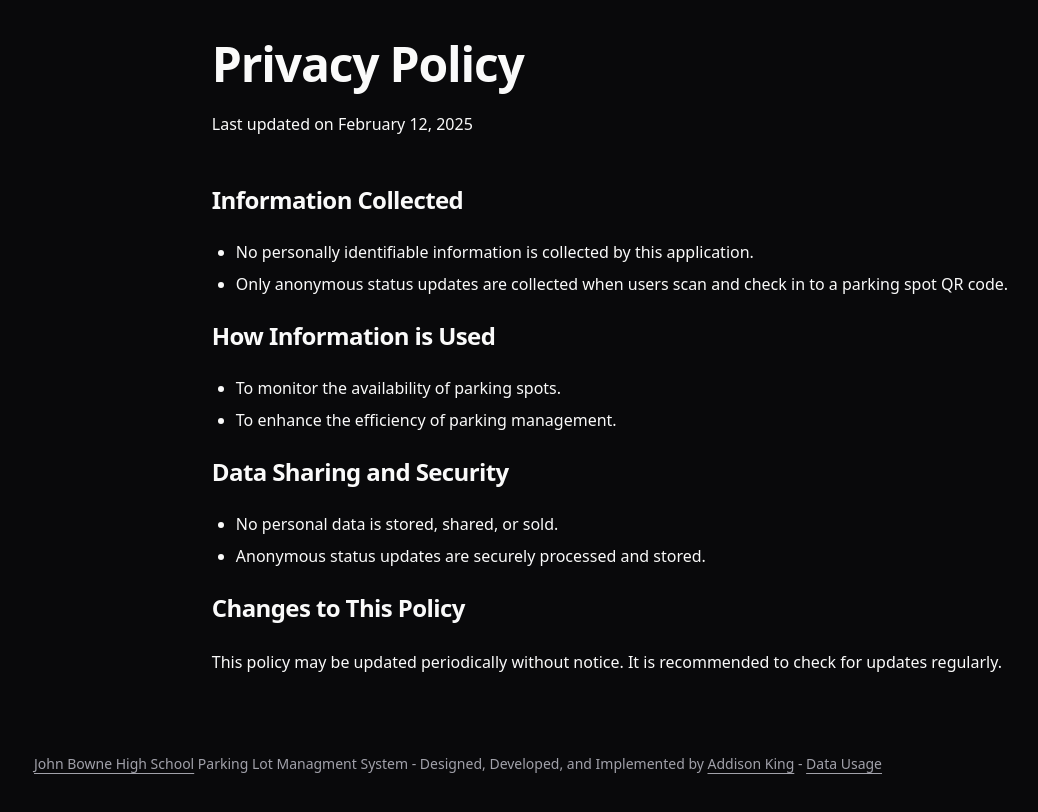
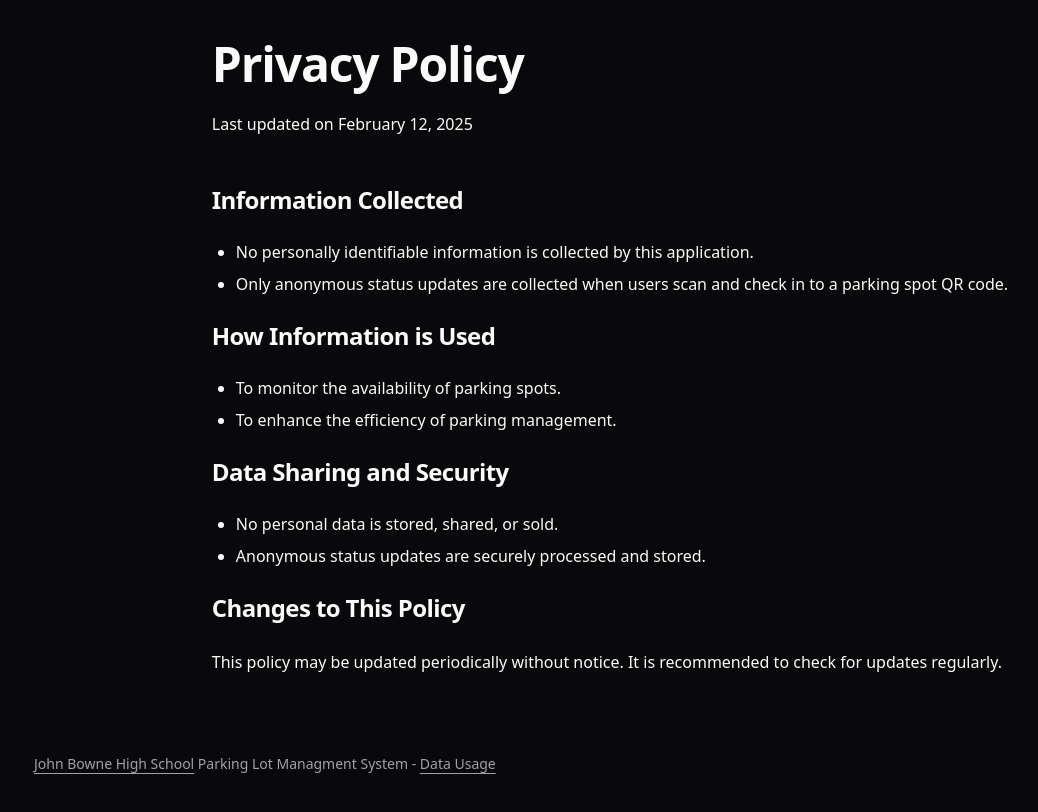
Before and after one commit to addisonking/jbhs-pl, a SvelteKit app in the folder apps/app/: page /privacy in a window 1280 px wide. Shown: the whole page, without its empty margins (30-1068 px from the left). Built offline with nearby package versions, Linux system fonts and the light colour scheme.

Commit message:
refactor(app): remove personal domain on footer

```diff
--- a/apps/app/src/routes/+layout.svelte
+++ b/apps/app/src/routes/+layout.svelte
@@ -20,13 +20,7 @@
 					>
 						John Bowne High School</a
 					>
-					Parking Lot Managment System - Designed, Developed, and Implemented by
-					<a
-						href="https://addisonking.rocks"
-						target="_blank"
-						rel="noopener"
-						class="font-medium underline underline-offset-4">Addison King</a
-					>
+					Parking Lot Managment System
 					- <a href="/privacy" class="font-medium underline underline-offset-4">Data Usage</a>
 				</p>
 			</div>
```
